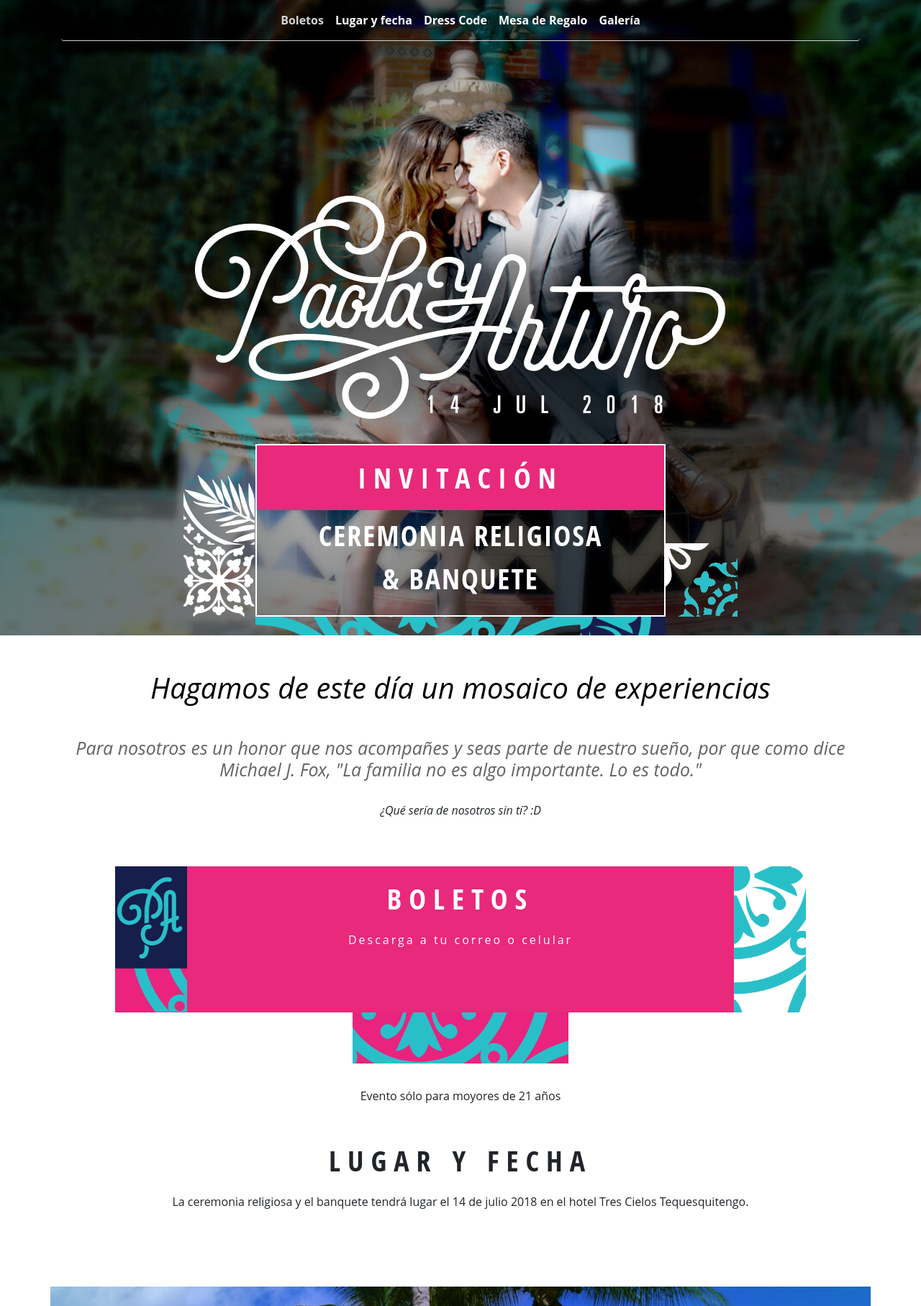
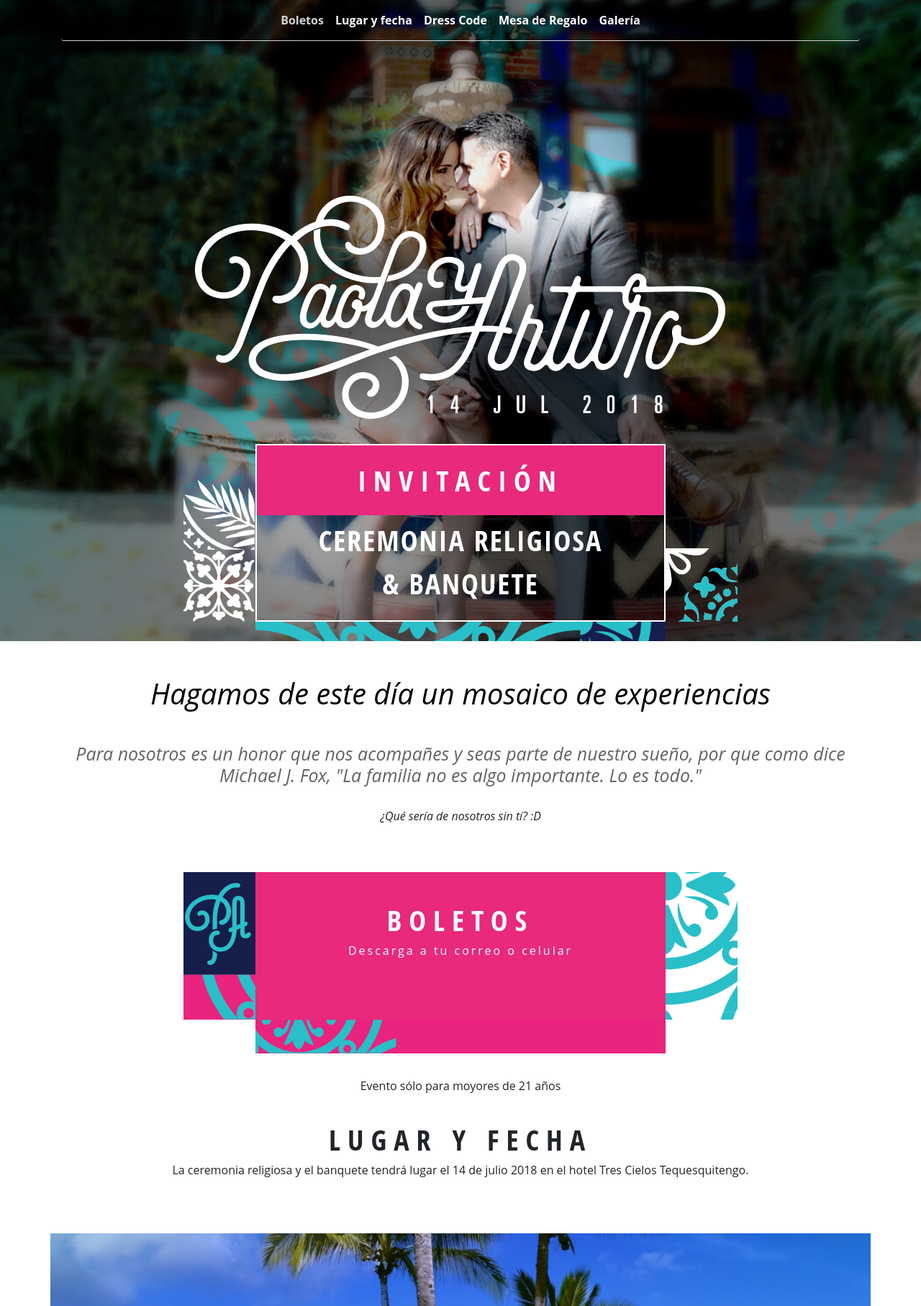
Before and after one commit to alucard0/paolayarturo, a PHP site: page / in a window 1280 px wide. Shown: the top 1815 px of the page at 72% size. Run offline with PHP 8.4, Linux system fonts and the light colour scheme; some libraries are stand-ins or nearby versions.

Commit message:
Actualización
Se actualizó la sección de Invitación, de boletos y arte de la sección del hotel

```diff
--- a/css/main.css
+++ b/css/main.css
@@ -15,8 +15,11 @@ html body{
 	font-family: 'Open Sans', sans-serif;
 }
 /*Background Rosa*/
-header div.contenidoHeader div.invitacionContenido p:nth-child(1),div.bgBoletos,div.bgMesaRegalos,div.bgDressCode,div.bgComoLlegar{
+header div.contenidoHeader div.invitacionContenido p:nth-child(1),
+div.bgBoletos,div.bgMesaRegalos,
+div.bgDressCode,div.bgComoLlegar{
 	background-color: #e8297c;
+	padding: 3.3% 0;
 }
 /*padding-top: 26px; para boletos, para invitacion padding-top: 12px;*/
 
@@ -36,7 +39,7 @@ div.bgAzul p.titulo
 	text-align: center;
 	font-family: 'Open Sans Condensed', sans-serif;
 	font-weight: 700;
-	padding: 15px 0px;
+	/*padding: 15px 0px;*/
     margin-bottom: 0;
 
 }
@@ -97,7 +100,9 @@ header.bannerHeader{
 header div.contenidoHeader figure.logo{
 	margin: 215px 0 35px 0;
 }
-header div.contenidoHeader div.invitacionContenido,div.hotelReservacion{
+header div.contenidoHeader div.invitacionContenido,
+div.hotelReservacion,
+div.hotelHeader{
 	border: 2px solid #fff;
 	/*margin-bottom: 40px;*/
 }
@@ -185,7 +190,10 @@ div.bannerHotel{
 	-webkit-background-size: cover;
 	-moz-background-size: cover;
 	-o-background-size: cover;
-	padding: 200px 100px;
+	padding: 100px 0px;
+}
+div.bannerHotel figure{
+	margin-top: 165px;
 }
 
 div.infoHotel p:nth-child(1){
@@ -352,7 +360,10 @@ div.bannerMesaRegalos p{
 	    font-size: 13px;
 	}
 	div.bannerHotel{
-		padding: 20px;
+		padding: 1px;
+	}
+	div.bannerHotel figure img{
+		width: 44%;
 	}
 	div.hotelReservacion {
     	padding: 20px;
--- a/index.php
+++ b/index.php
@@ -14,21 +14,21 @@ include 'header.php';
 	</div>
 
 	<div class="container" id="boletos">
-			<div class="row">
+			<div class="row justify-content-center">
 				<div class="col-2 nopadding">
-					<figure class="nomargin text-right"><img src="images/mosaicos/2_ICONO_IZQ_PYA.png" alt="" class="img-fluid img-tmp"></figure>
+					<figure class="nomargin text-right"><img src="images/mosaicos/2_ICONO_IZQ_PYA.png" alt="" class="img-fluid"></figure>
 				</div>
-				<div class="col-8 nopadding bgBoletos">
+				<div class="col-8 col-sm-6 nopadding bgBoletos">
 					<a href="#" data-toggle="modal" data-target="#modalBoletos">
 						<p>Boletos</p>
 						<p>Descarga a tu correo o celular<br><span class="oi oi-data-transfer-download"></span></p>
 					</a>
 				</div>
 				<div class="col-2 nopadding">
-					<figure class="nomargin  text-left"><img src="images/mosaicos/2_ICONO_DER_PLANTA.png" alt="" class="img-fluid img-tmp"></figure>
+					<figure class="nomargin  text-left"><img src="images/mosaicos/2_ICONO_DER_PLANTA.png" alt="" class="img-fluid"></figure>
 				</div>
-				<div class="col-12 nopadding">
-					<figure class="text-center nomargin"><img src="images/mosaicos/2_ICONO_CENTRO_PLANTA.png" alt="" class="img-fluid img-tmp300"></figure>
+				<div class="col-8 col-sm-6 nopadding text-center">
+					<figure class=" nomargin"><img src="images/mosaicos/2_ICONO_CENTRO_PLANTA.png" alt="" class="img-fluid align-top"></figure>
 				</div>
 			</div>
 	</div>
@@ -79,29 +79,27 @@ include 'header.php';
 
 	<div class="bannerHotel infoHotel container">
 		<!-- Video https://youtu.be/5sI5OTtQmxc-->
-		<div class="container">
 		<div class="row justify-content-center">
-				<figure>
-					<img src="images/trescielos/3Cielos_Logo.png" alt="logo Hotel Tres Cielos" class="img-fluid w-50">
+			<figure class="text-center">
+				<img src="images/trescielos/3Cielos_Logo.png" alt="logo Hotel Tres Cielos" class="img-fluid">
 			</figure>
 		</div>
 		<div class="row justify-content-center">
 			<p>¿Qué mejor lugar para consentir a nuestros invitados?</p>
+		</div>
+	</div>
+	<div class="container infoHotel bgAzul">
+		<div class="row justify-content-center">
 			<p>Antes de prepararte para la ceremonia, relájate en las albercas, juega un partidito de tenis o simplemente disfruta de una vista de sueño.</p>
-			</div>
 		</div>
 	</div>
 	<div class="container bgAzul">
 		<div class="row justify-content-center">
-
-					<div class="col-8 nopadding">
+			<div class="col-12 col-sm-6 hotelHeader">
+				<div class="row justify-content-end">
 					<p class="titulo">Hotel</p>
+					<figure class="nomargin text-right"><img src="images/mosaicos/3_ICONO_DER_PALMA.png" class="img-fluid" alt=""></figure>
 				</div>
-				  	<div class="col-2 nopadding">
-						<figure class="nomargin text-right"><img src="images/mosaicos/3_ICONO_DER_PALMA.png" alt="" class="img-fluid"></figure>
-					</div>
-					<div class="col-2 nopadding">
-						<figure class="nomargin text-left"><img src="images/mosaicos/3_ICONO_DER_FLOR.png" alt="" class="img-fluid"></figure>
 			</div>
 			<!--Aqui va carrousel-->
 			<div class="owl-carousel owl-theme">
@@ -132,7 +130,8 @@ include 'header.php';
 				   	</div>
 
 		</div>
-		<div class="hotelReservacion">
+		<div class="row justify-content-center">
+			<div class="hotelReservacion col-sm-6">
 				<p class="titulo">Reservación</p>
 				<div class="row">
 			      	<div class="col-4 col-sm-6 text-right"><figure><img src="images/iconos/iconoHotel.png" alt="hotel" class="img-fluid"></figure></div>
@@ -143,6 +142,7 @@ include 'header.php';
 			      	</div>
 			      	<div class="col-8 col-sm-6">
 			      		<p class="text-left">Precio por 1 noche<br>3 pagos mensuales de<br>$733.33 a liquidar en abril</p>
+			      	</div>
 			    </div>
 			</div>
 		</div>
```
Also changed, not shown: images/iconos/1_ICONO_HOTEL_2018_100X100.png (deleted), images/iconos/iconoHotel.png, images/mosaicos/2_ICONO_CENTRO_PLANTA.png, images/mosaicos/2_ICONO_DER_PLANTA.png, images/mosaicos/2_ICONO_IZQ_PYA.png, images/mosaicos/3_ICONO_DER_FLOR.png, images/mosaicos/3_ICONO_DER_PALMA.png, images/mosaicos/4_ICONO_DER_PLANTA.png (deleted), images/mosaicos/hotel/3_ICONO-ABAJO_CENTRO_PALMA.png (added), images/mosaicos/hotel/3_ICONO-ABAJO_IZQ_PALMA.png (added), images/mosaicos/hotel/3_ICONO-ABAJO_IZQ_PLANTAS.png (added), images/mosaicos/hotel/4_ICONO-ABAJO_CENTRO_PALMA.png (deleted), images/mosaicos/hotel/4_ICONO-ABAJO_IZQ_PALMA.png (deleted), images/mosaicos/hotel/4_ICONO-ABAJO_IZQ_PLANTAS.png (deleted), 2 more files. Lines whose indentation alone changed are shown as unchanged.
